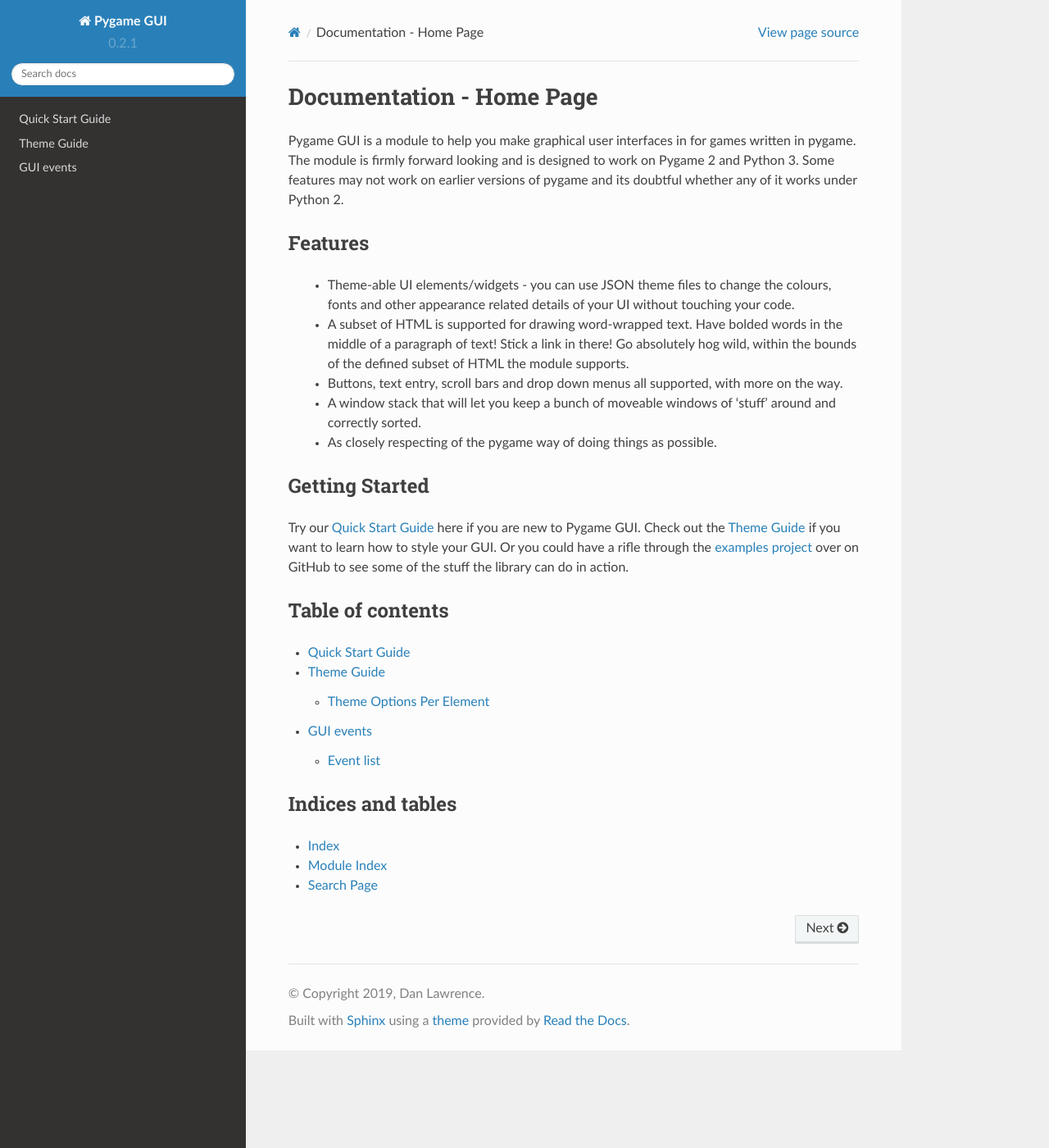
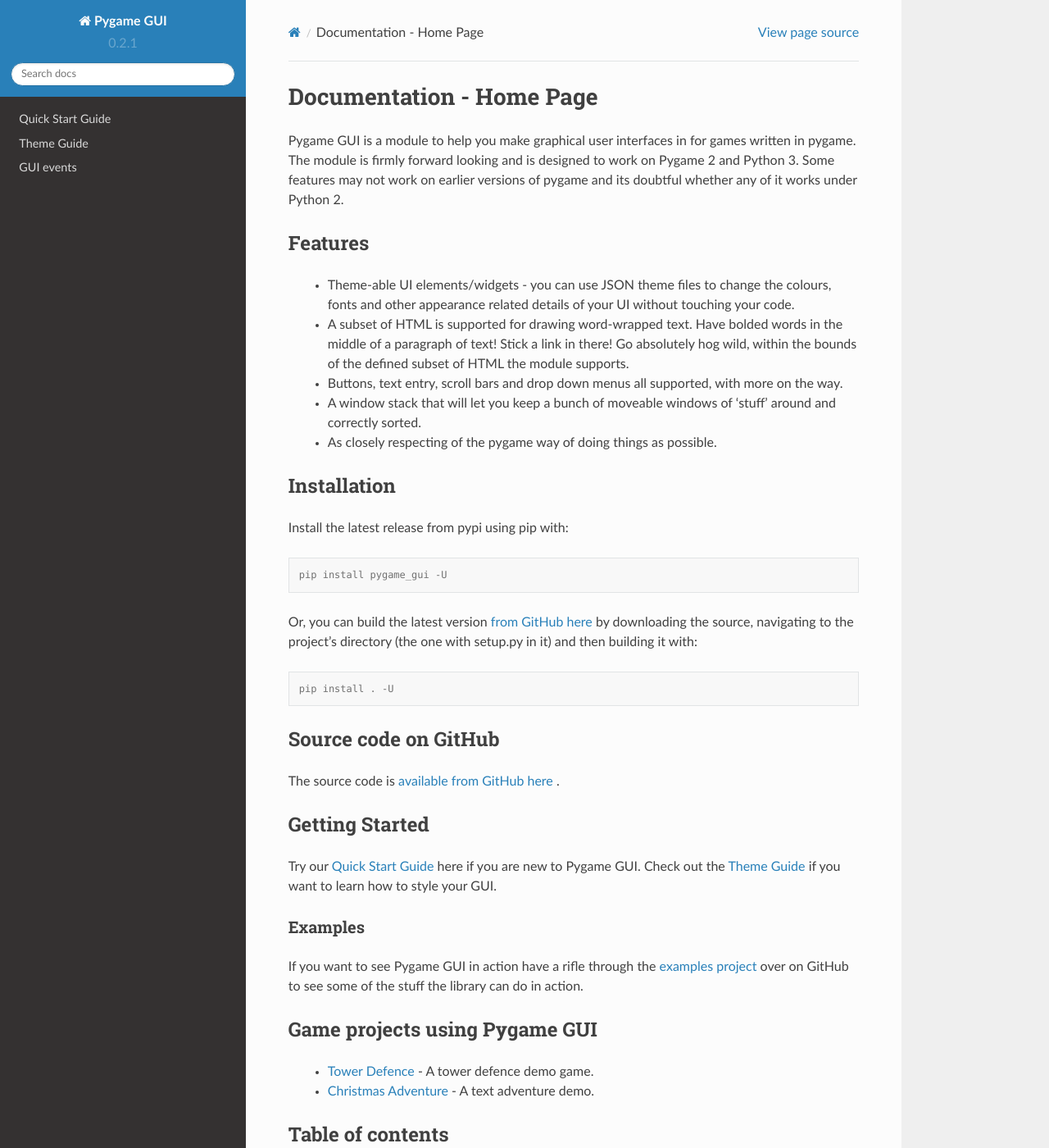
Before and after one commit to MyreMylar/pygame_gui, a Sphinx documentation site: the page built from docs/source/index.rst, in a window 1280 px wide and 1400 px high. Shown: the whole window at 82% size. Built offline with Sphinx 7.4.7 and the Read the Docs theme 2.0.0, drawn with Linux system fonts in a browser that asks for light colours; pages that are not in the unit, such as notebooks, are missing from menus.

Commit message:
- Added some more detail to the documentation index.

```diff
--- a/docs/source/index.rst
+++ b/docs/source/index.rst
@@ -9,6 +9,7 @@
 Pygame GUI is a module to help you make graphical user interfaces in for games written in pygame. The module is firmly
 forward looking and is designed to work on Pygame 2 and Python 3. Some features may not work on earlier versions of
 pygame and its doubtful whether any of it works under Python 2.
+
 
 Features
 --------
@@ -25,14 +26,48 @@
 
  - As closely respecting of the pygame way of doing things as possible.
 
+
+Installation
+------------
+
+Install the latest release from pypi using pip with:
+
+.. code-block:: console
+
+    pip install pygame_gui -U
+
+
+Or, you can build the latest version `from GitHub here <https://github.com/MyreMylar/pygame_gui>`_ by downloading the
+source, navigating to the project's directory (the one with setup.py in it) and then building it with:
+
+.. code-block:: console
+
+    pip install . -U
+
+
+Source code on GitHub
+----------------------
+
+The source code is `available from GitHub here <https://github.com/MyreMylar/pygame_gui>`_ .
+
+
 Getting Started
 ---------------
 
+Try our :ref:`quick-start` here if you are new to Pygame GUI. Check out the :ref:`theme-guide` if you want to learn how
+to style your GUI.
 
-Try our :ref:`quick-start` here if you are new to Pygame GUI. Check out the :ref:`theme-guide` if you want to learn how
-to style your GUI. Or you could have a rifle through the
+Examples
+.........
+If you want to see Pygame GUI in action have a rifle through the
 `examples project <https://github.com/MyreMylar/pygame_gui_examples>`_ over on GitHub to see some of the stuff the
 library can do in action.
+
+Game projects using Pygame GUI
+------------------------------
+
+ - `Tower Defence <https://github.com/MyreMylar/tower_defence/tree/new_gui>`_ - A tower defence demo game.
+ - `Christmas Adventure <https://github.com/MyreMylar/christmas_adventure/tree/new_gui>`_ - A text adventure demo.
 
 
 Table of contents
```
